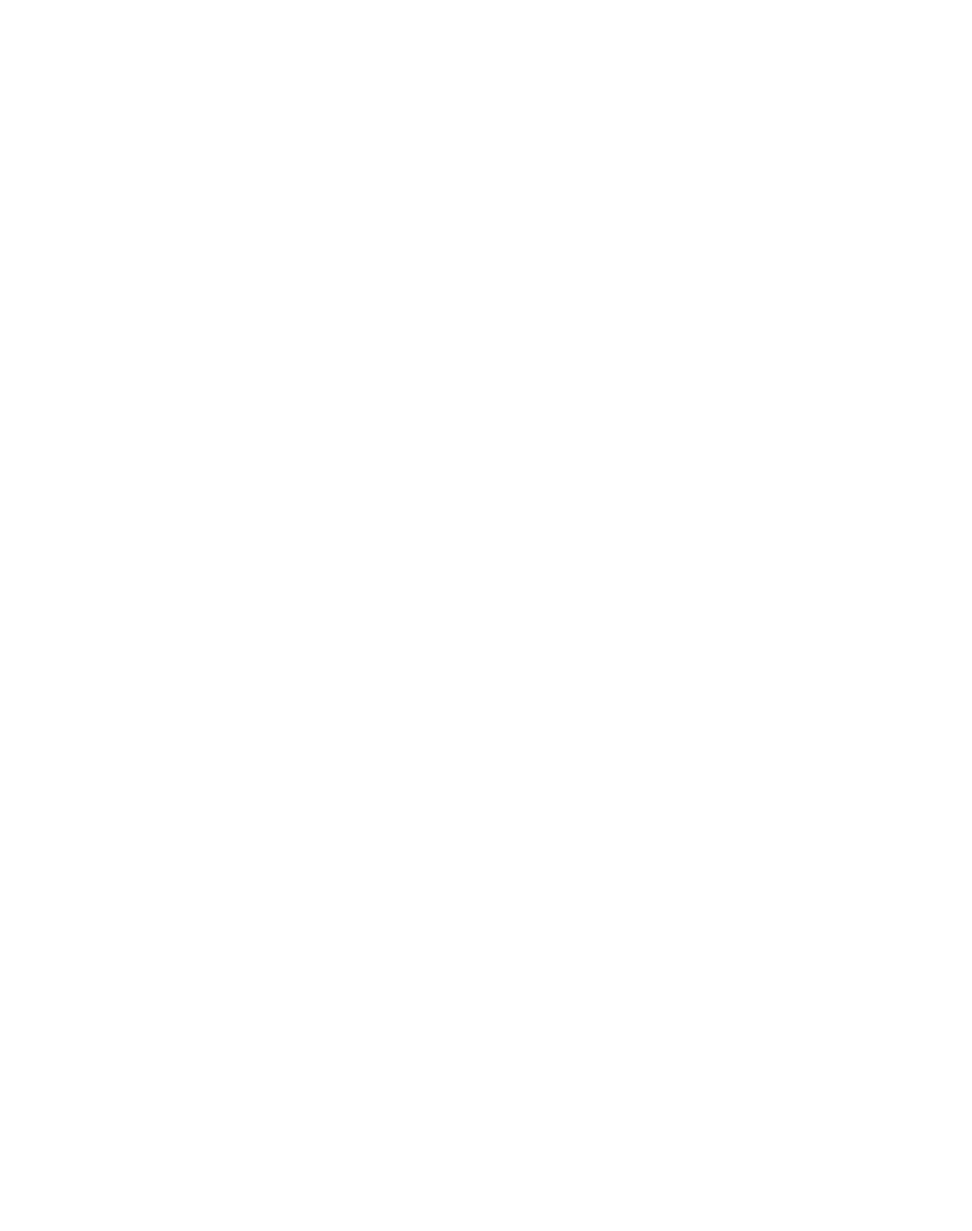
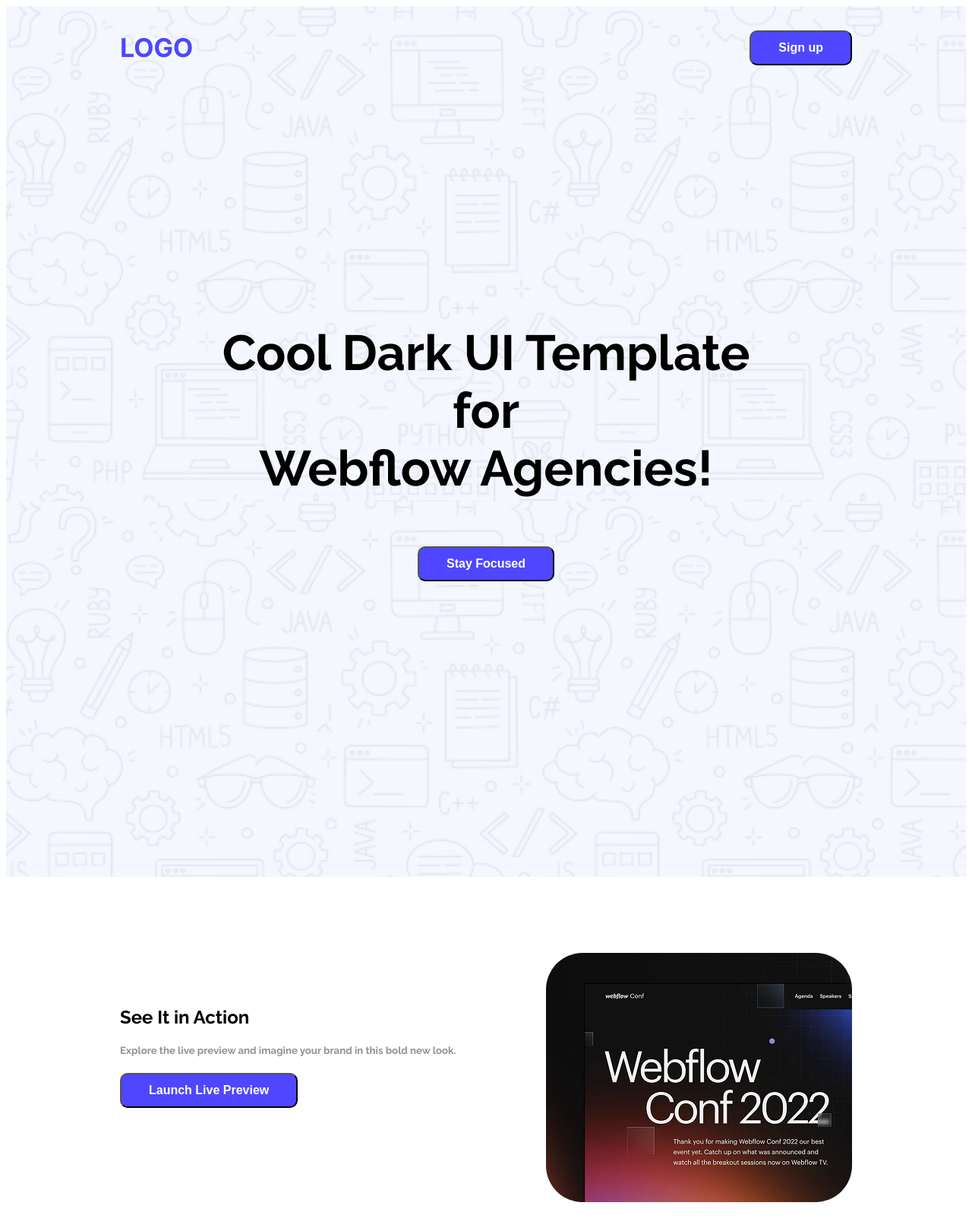
Before and after one commit to MK33-24/mk-assignment-one, a plain HTML site: page index.html in a window 1280 px wide. Shown: the whole page at 76% size. Before the commit the page ends 800 px from the top, so only its background shows below. Drawn offline with Linux system fonts and the light colour scheme.

Commit message:
added font banner and action

```diff
--- a/index.html
+++ b/index.html
@@ -4,9 +4,37 @@
     <meta charset="UTF-8">
     <meta name="viewport" content="width=device-width, initial-scale=1.0">
     <title>MK Assignment One</title>
+ <link rel="stylesheet" href="https://cdnjs.cloudflare.com/ajax/libs/font-awesome/6.5.0/css/all.min.css">
+    <link rel="preconnect" href="https://fonts.googleapis.com">
+<link rel="preconnect" href="https://fonts.gstatic.com" crossorigin>
+<link href="https://fonts.googleapis.com/css2?family=Inter:ital,opsz,wght@0,14..32,100..900;1,14..32,100..900&family=Raleway:ital,wght@0,100..900;1,100..900&display=swap" rel="stylesheet">
+       <link rel="preconnect" href="https://fonts.googleapis.com">
+<link rel="preconnect" href="https://fonts.gstatic.com" crossorigin>
+<link href="https://fonts.googleapis.com/css2?family=Inter:ital,opsz,wght@0,14..32,100..900;1,14..32,100..900&display=swap" rel="stylesheet">
+    <link rel="stylesheet" href="styles/assignment.css">
 </head>
 <body>
     <header>
+         <section class="nav-bg">
+            <nav>
+                <h3 class="inter-normal">LOGO</h3>
+            <li><a href=""><button class="btn-primary">Sign up</button></a></li>
+      </nav>
+      <div class="banner">
+            <h3 class="raleway-normal">Cool Dark UI Template for <br>Webflow Agencies!</h3>
+            <button class="btn-primary">Stay Focused</button>
+        </div>
+        </section>
+       <section class="main-action">
+            <div class="action">
+                <h2 class="action-header">See It in Action</h2>
+                <h5 class="action-description">Explore the live preview and imagine your brand in this bold new look.</h5>
+                <button class="action-btn">Launch Live Preview</button>
+
+            </div>
+            <img src="Assets/wc-mini.png" alt="" class="wc-image">
+    </section>
+
 
     </header>
     <main>
--- /dev/null
+++ b/styles/assignment.css
@@ -0,0 +1,67 @@
+.inter-normal,.stat-subtitle{
+  font-family: "Inter", sans-serif;
+  font-optical-sizing: auto;
+  font-style: normal;
+  font-size: 34px;
+  color: rgba(78, 71, 255, 1);
+}
+.btn-primary,.action-btn{
+    background-color: #4E47FF;
+    font-weight: bold;
+    font-size: 16px;
+    color: white;
+    padding: 12px 36px;
+    border-radius:10px;
+}
+
+/* Nav styles */
+nav{
+    display: flex;
+    align-items: center;
+    justify-content: space-between;
+    margin:0px 150px;
+
+}
+nav li{
+    list-style: none;
+}
+.banner{
+    text-align: center;
+    margin: 309px 267.5px 237px 267.5px;
+}
+.nav-bg{
+    background-image:url('../Assets/Hero-bg.png');
+    width: 100%;
+    padding-bottom: 152px;
+
+
+}
+
+.raleway-normal,.stats-section {
+  font-family: "Raleway", sans-serif;
+  font-optical-sizing: auto;
+  font-style: normal;
+  font-size: 65px;
+}
+.action{
+     font-family: "Raleway", sans-serif;
+  font-optical-sizing: auto;
+  font-style: normal;
+  margin-top: 50px;
+
+
+}
+.main-action{
+    display: flex;
+    justify-content: space-between;
+    margin: 100px 150px;
+}
+.action-header{
+    font-weight: 42px;
+}
+.wc-image{
+    border-radius:48px ;
+}
+.action-description{
+    font-weight:24px;
+    color: rgba(37, 36, 50, 0.5);
```
